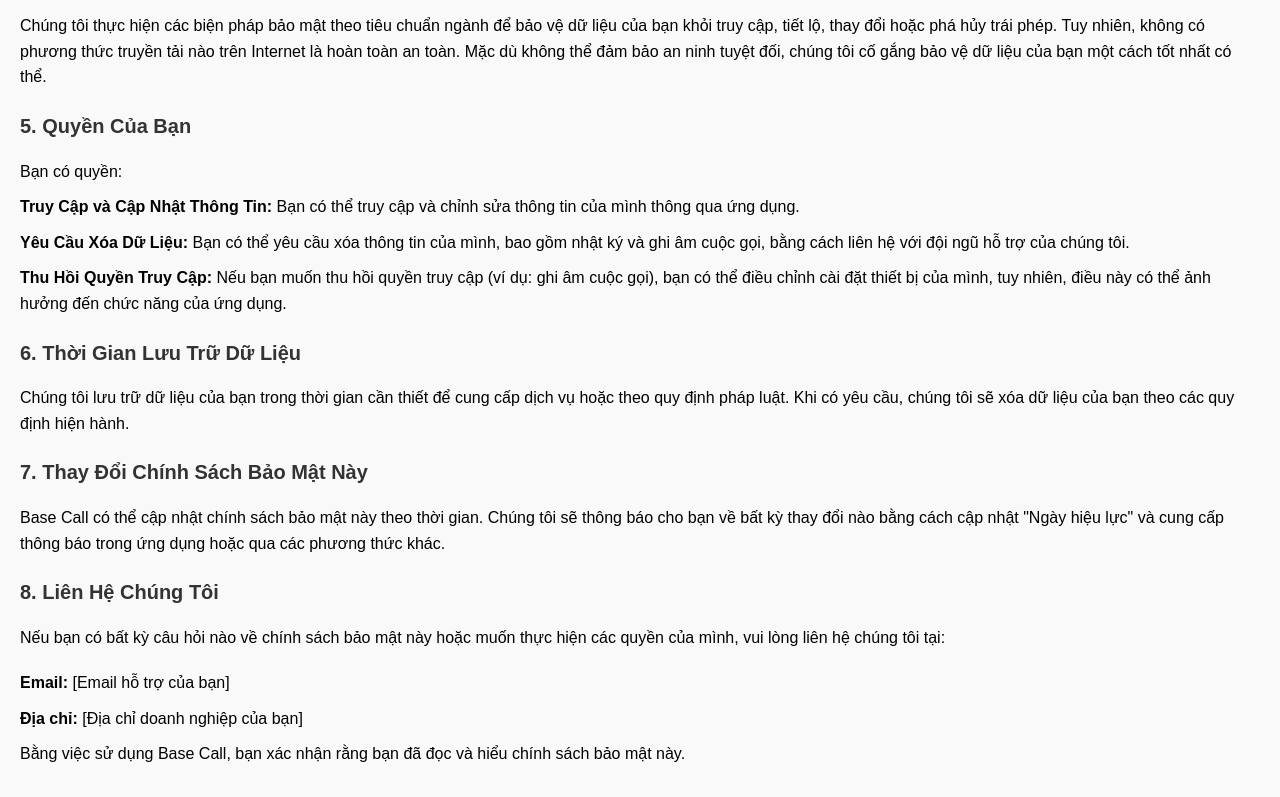
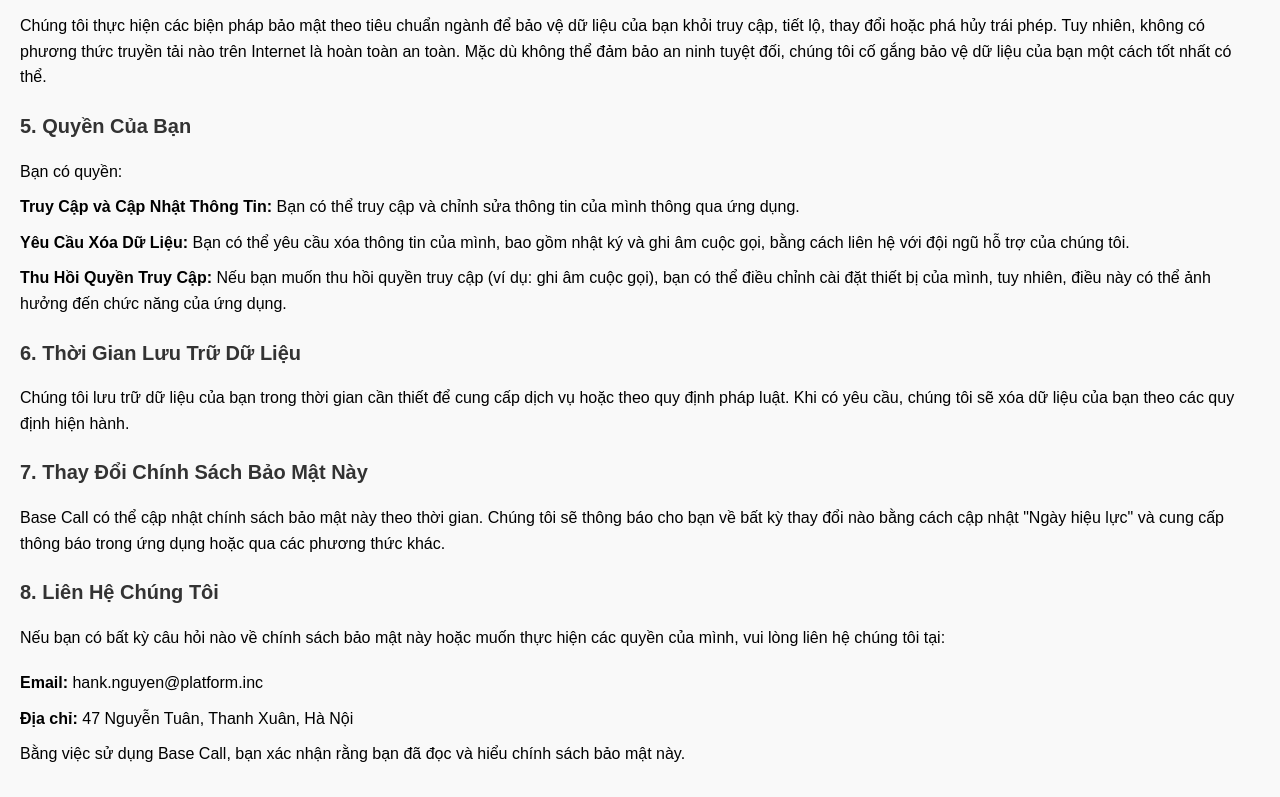
Before and after one commit to jc578271/Base-Call-Privacy-Policy, a plain HTML site: page index.html in a window 1280 px wide. Shown: the part 951-1748 px from the top of the page. Drawn offline with Linux system fonts and the light colour scheme.

Commit message:
update date

```diff
--- a/index.html
+++ b/index.html
@@ -33,7 +33,7 @@
 <body>
 
 <h1>Chính Sách Bảo Mật cho Ứng Dụng Base Call</h1>
-    <p><strong>Ngày hiệu lực:</strong> [Ngày]</p>
+<p><strong>Ngày hiệu lực:</strong> 11/11/2024</p>
 
 <h2>Giới thiệu</h2>
 <p>Base Call cam kết bảo vệ quyền riêng tư của người dùng. Chính sách bảo mật này giải thích các loại thông tin chúng tôi thu thập, cách chúng tôi sử dụng, lưu trữ và bảo vệ dữ liệu của bạn, cũng như các quyền của bạn liên quan đến thông tin này. Bằng cách sử dụng Base Call, bạn đồng ý với các điều khoản của chính sách bảo mật này.</p>
@@ -72,8 +72,8 @@
 <h2>8. Liên Hệ Chúng Tôi</h2>
 <p>Nếu bạn có bất kỳ câu hỏi nào về chính sách bảo mật này hoặc muốn thực hiện các quyền của mình, vui lòng liên hệ chúng tôi tại:</p>
 <div class="contact-info">
-        <p><strong>Email:</strong> [Email hỗ trợ của bạn]</p>
-        <p><strong>Địa chỉ:</strong> [Địa chỉ doanh nghiệp của bạn]</p>
+  <p><strong>Email:</strong> hank.nguyen@platform.inc</p>
+  <p><strong>Địa chỉ:</strong> 47 Nguyễn Tuân, Thanh Xuân, Hà Nội</p>
 </div>
 
 <p>Bằng việc sử dụng Base Call, bạn xác nhận rằng bạn đã đọc và hiểu chính sách bảo mật này.</p>
```
Lines whose indentation alone changed are shown as unchanged.
